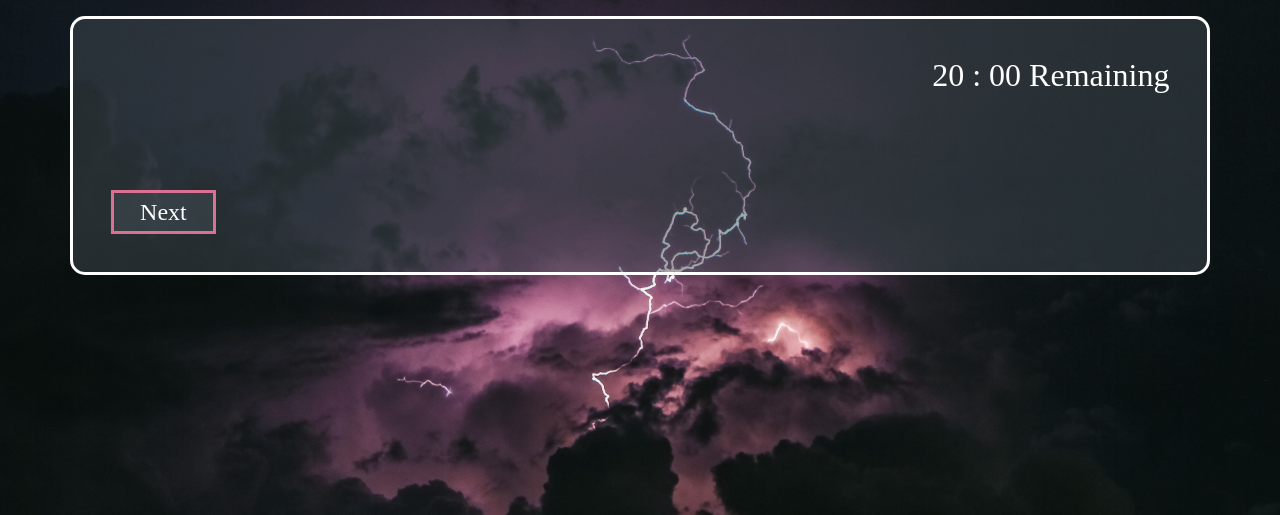
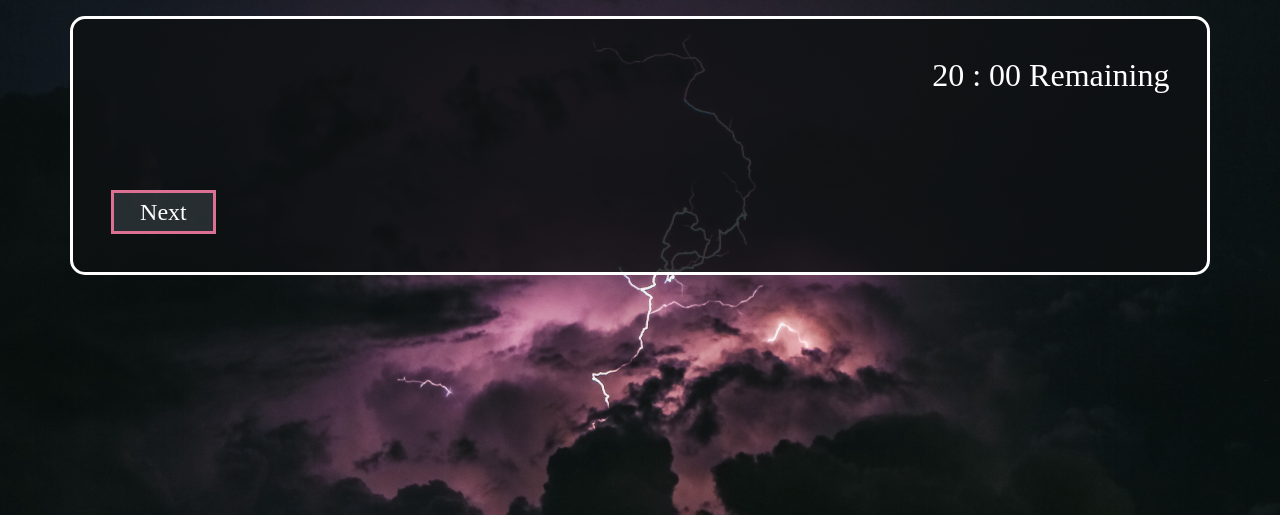
Before and after one commit to magmagcup/Thor, a Django app: template game/templates/game/game.html in a window 1280 px wide. Shown: the part 72-587 px from the top of the page. Run offline with Django 3.2, Linux system fonts and the light colour scheme; the template is opened without the code that fills it, so the values that code supplies are empty; some libraries are stand-ins or nearby versions; some web fonts are replaced.

Commit message:
add whitenoise in middleware and change some design on game page

```diff
--- a/static/game/game_page_style.css
+++ b/static/game/game_page_style.css
@@ -12,7 +12,7 @@ input[type=text] {
   }
 
   .main_focus {
-    background-color: rgba(70, 83, 88, 0.445);
+    background-color: rgba(15, 18, 19, 0.822);
     border-radius: 15px;
     border-style: solid;
     padding:3%;
--- a/thor/settings.py
+++ b/thor/settings.py
@@ -66,6 +66,7 @@ INSTALLED_APPS = [
 
 MIDDLEWARE = [
     'django.middleware.security.SecurityMiddleware',
+    'whitenoise.middleware.WhiteNoiseMiddleware',
     'django.contrib.sessions.middleware.SessionMiddleware',
     'django.middleware.common.CommonMiddleware',
     'django.middleware.csrf.CsrfViewMiddleware',
```
